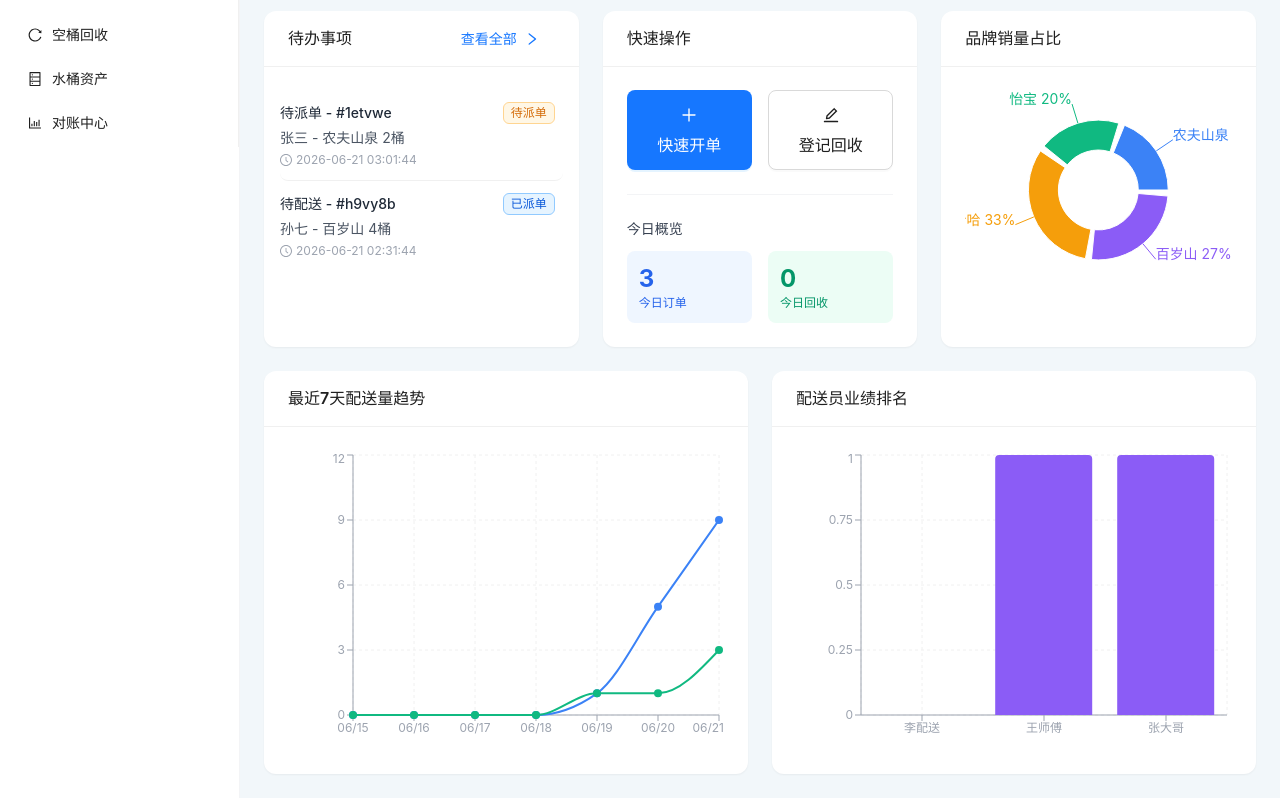
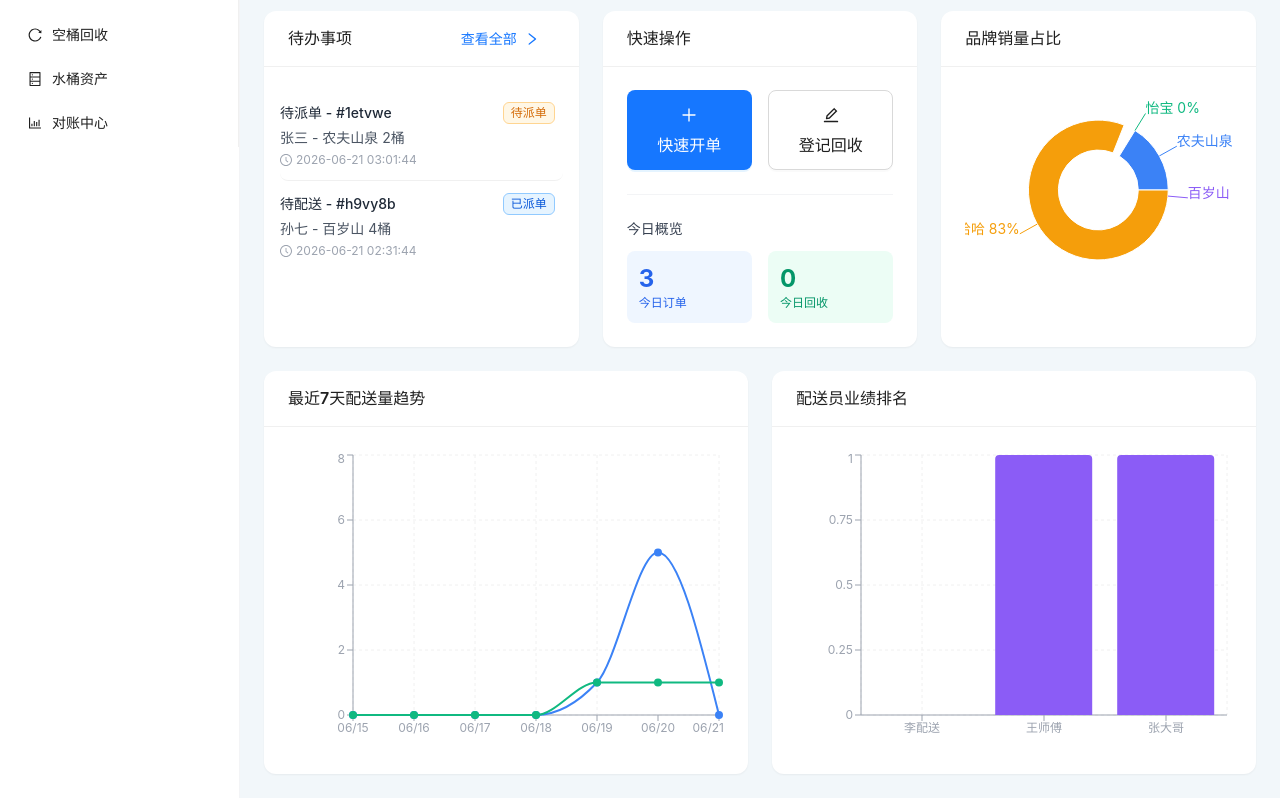
Before and after one commit to qq240098498/trae_tp66, a React (Vite) app: page / in a window 1280 px wide. Shown: the part 237-1035 px from the top of the page. Built offline with nearby package versions, Linux system fonts and the light colour scheme.

Commit message:
.1523281629553499:faa7681e635bb9232925a42f044ee22a_6a374ab9e40fafb8796615b5.6a375ba3e40fafb87966263a.6a375ba376693f378f6f6ebd:Trae CN.T(2026/6/21 11:33:55)

```diff
--- a/src/pages/Dashboard/Dashboard.tsx
+++ b/src/pages/Dashboard/Dashboard.tsx
@@ -59,23 +59,27 @@ const Dashboard = () => {
 
   const last7DaysData = Array.from({ length: 7 }, (_, i) => {
     const date = dayjs().subtract(6 - i, 'day');
-    const dayOrders = orders.filter((o) =>
-      dayjs(o.createdAt).isSame(date, 'day') && o.status !== 'cancelled'
+    const dayOrders = orders.filter(
+      (o) =>
+        dayjs(o.createdAt).isSame(date, 'day') &&
+        (o.status === 'delivering' || o.status === 'completed')
     );
     return {
       date: date.format('MM/DD'),
-      配送量: dayOrders.reduce((sum, o) => sum + o.quantity, 0),
+      配送量: dayOrders.reduce((sum, o) => sum + o.deliveredBuckets, 0),
       订单数: dayOrders.length,
     };
   });
 
   const brandSalesData = inventories.map((inv) => {
     const brandOrders = orders.filter(
-      (o) => o.brand === inv.brand && o.status !== 'cancelled'
+      (o) =>
+        o.brand === inv.brand &&
+        (o.status === 'delivering' || o.status === 'completed')
     );
     return {
       name: inv.brand,
-      value: brandOrders.reduce((sum, o) => sum + o.quantity, 0),
+      value: brandOrders.reduce((sum, o) => sum + o.deliveredBuckets, 0),
     };
   });
 
--- a/src/stores/inventoryStore.ts
+++ b/src/stores/inventoryStore.ts
@@ -156,13 +156,14 @@ export const useInventoryStore = create<InventoryState>()(
       },
       generateReconciliation: (date = getToday()) => {
         const orders = useOrderStore.getState().orders.filter((o) =>
-          dayjs(o.createdAt).isSame(dayjs(date), 'day') && o.status !== 'cancelled'
+          dayjs(o.createdAt).isSame(dayjs(date), 'day') &&
+          (o.status === 'delivering' || o.status === 'completed')
         );
         const returns = useBucketStore.getState().returns.filter((r) =>
           dayjs(r.createdAt).isSame(dayjs(date), 'day')
         );
 
-        const totalDelivered = orders.reduce((sum, o) => sum + o.quantity, 0);
+        const totalDelivered = orders.reduce((sum, o) => sum + o.deliveredBuckets, 0);
         const totalReturned = returns.reduce((sum, r) => sum + r.quantity, 0);
         const difference = totalDelivered - totalReturned;
 
```
